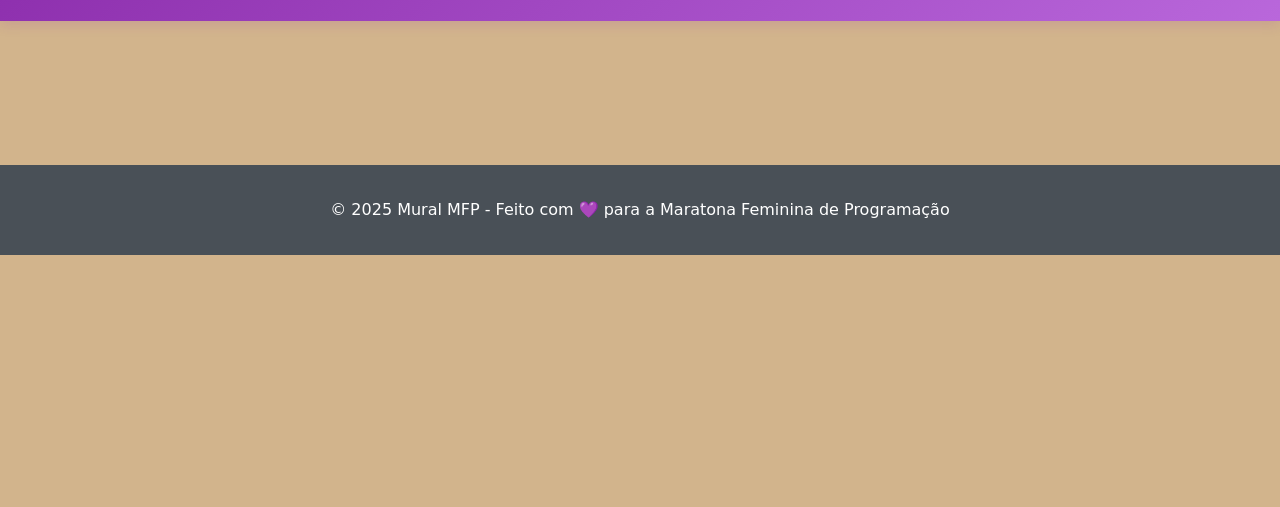
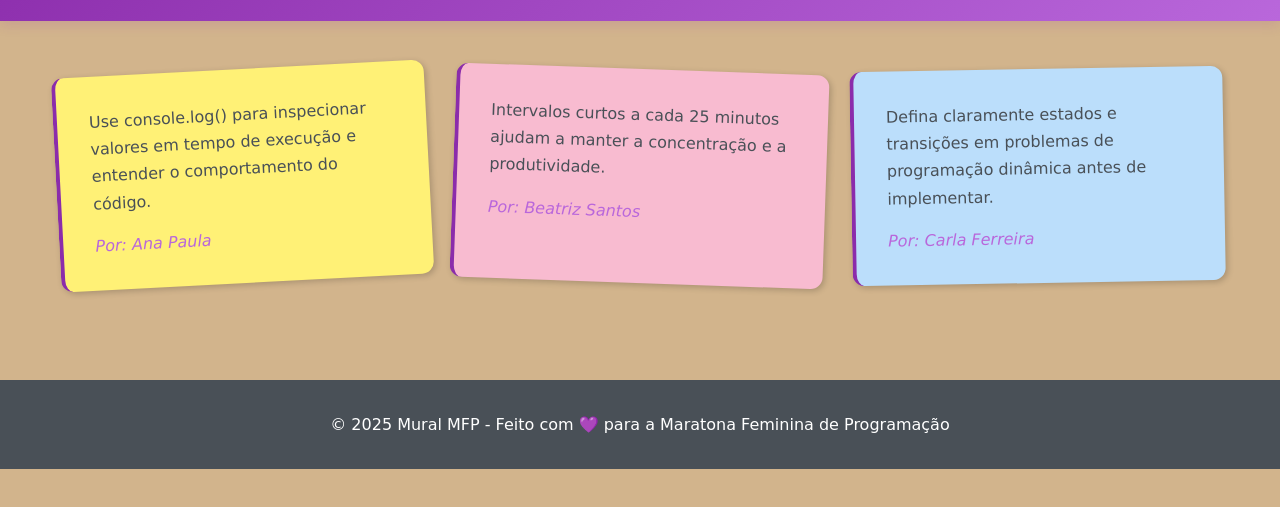
Before and after one commit to pachicodes/mural-mfp, a plain HTML site: page index.html in a window 1280 px wide. Shown: the part 105-612 px from the top of the page. Drawn offline with Linux system fonts and the light colour scheme.

Commit message:
Substitui o comentário sobre a inserção de dicas por exemplos simplificados no feed de dicas.

```diff
--- a/index.html
+++ b/index.html
@@ -21,7 +21,19 @@
             <!-- Feed de dicas -->
             <section class="tips-feed" id="tipsFeed">
                 <div class="tips-grid">
-                    <!-- Dicas serão inseridas aqui via JavaScript -->
+                    <!-- Dicas de exemplo simplificadas -->
+                    <article class="tip-card">
+                        <div class="tip-content">Use console.log() para inspecionar valores em tempo de execução e entender o comportamento do código.</div>
+                        <div class="tip-author">Por: Ana Paula</div>
+                    </article>
+                    <article class="tip-card">
+                        <div class="tip-content">Intervalos curtos a cada 25 minutos ajudam a manter a concentração e a produtividade.</div>
+                        <div class="tip-author">Por: Beatriz Santos</div>
+                    </article>
+                    <article class="tip-card">
+                        <div class="tip-content">Defina claramente estados e transições em problemas de programação dinâmica antes de implementar.</div>
+                        <div class="tip-author">Por: Carla Ferreira</div>
+                    </article>
                 </div>
                 <div class="empty-state" id="emptyState" style="display: none;">
                     <div class="empty-icon">💡</div>
```
